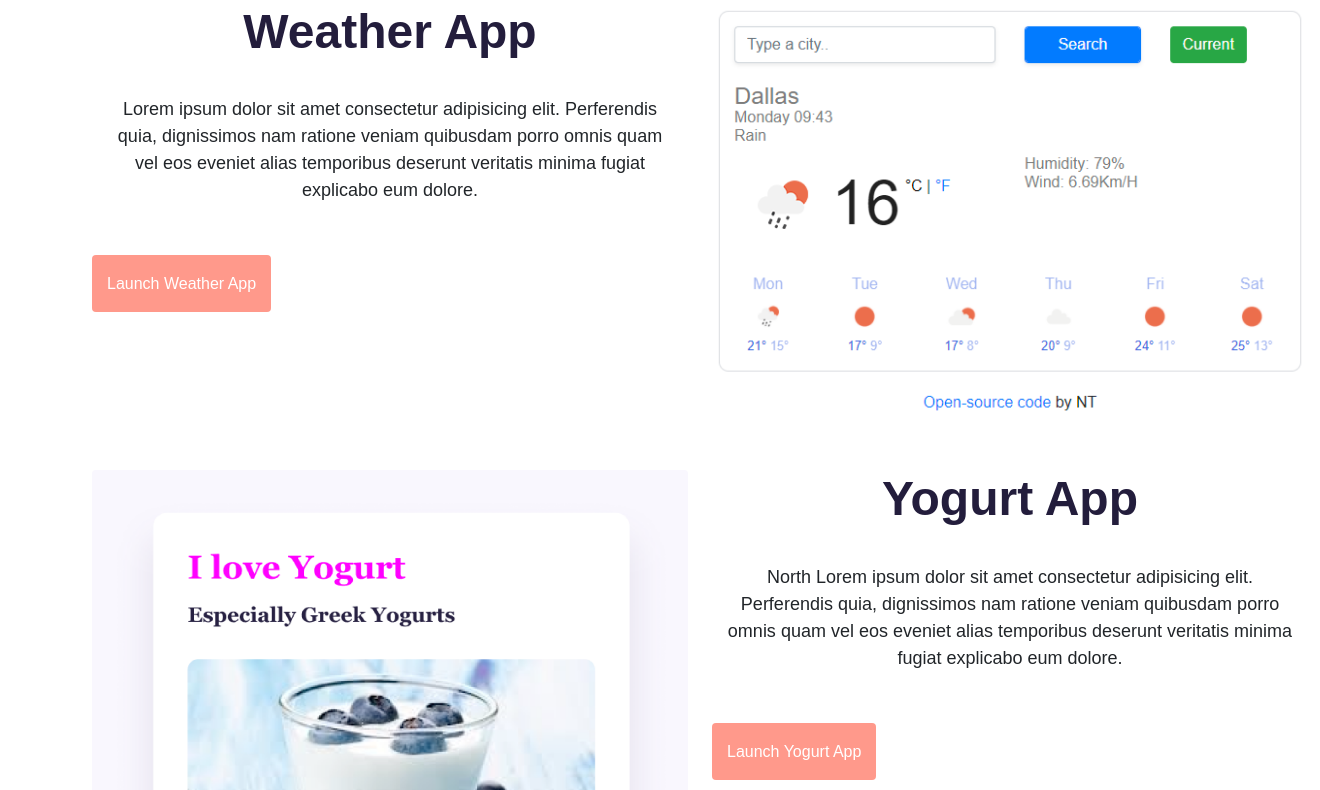
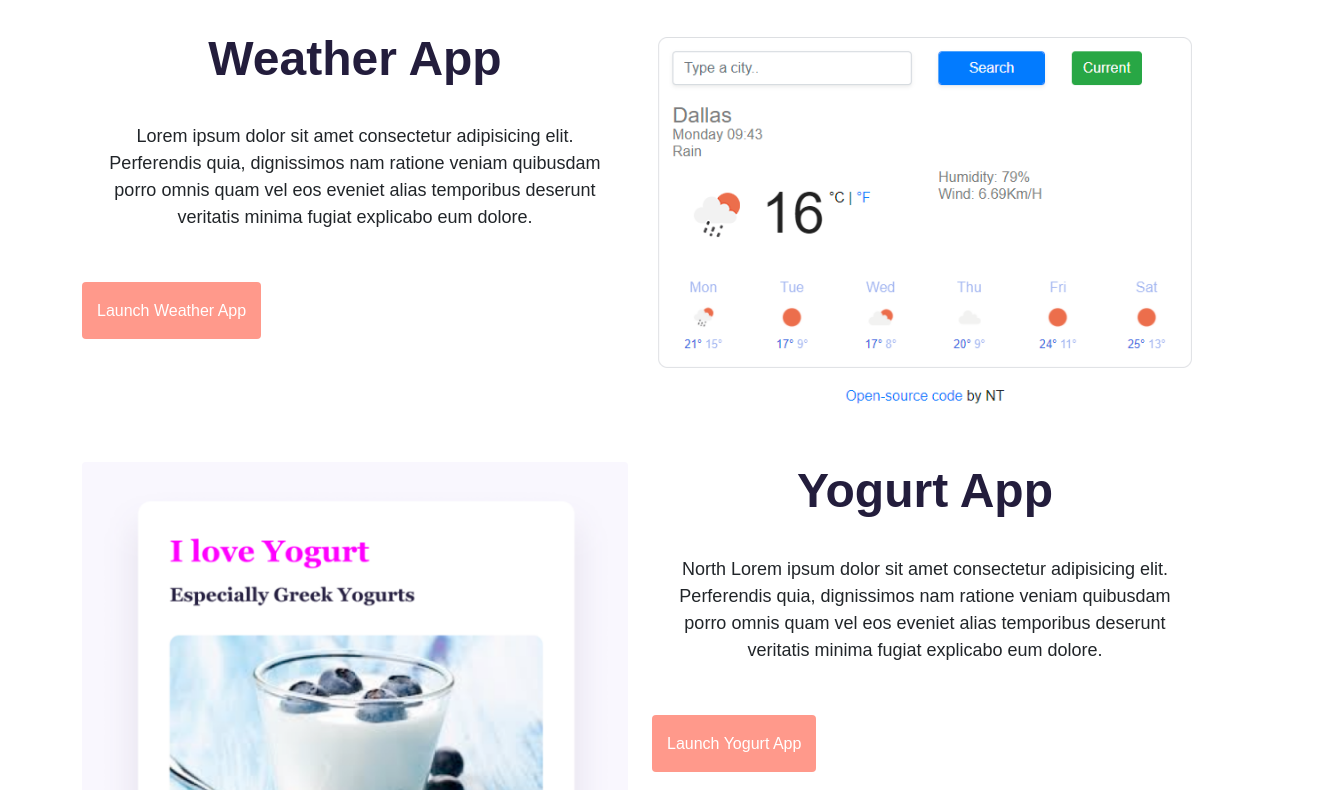
Before and after one commit to ntakalpati/Multiple-Apps-Project, a plain HTML site: page index.html in a window 1280 px wide. Shown: the part 837-1627 px from the top of the page, 1320 px wide, since content can reach past the window. Drawn offline with nearby package versions, Linux system fonts and the light colour scheme.

Commit message:
Container margin updated

```diff
--- a/src/styles.css
+++ b/src/styles.css
@@ -36,8 +36,7 @@ h3 {
 }
 
 .container {
-  margin: 0px 60px;
-  max-width: 1320px;
+  margin: 0 auto;
 }
 
 p {
```
